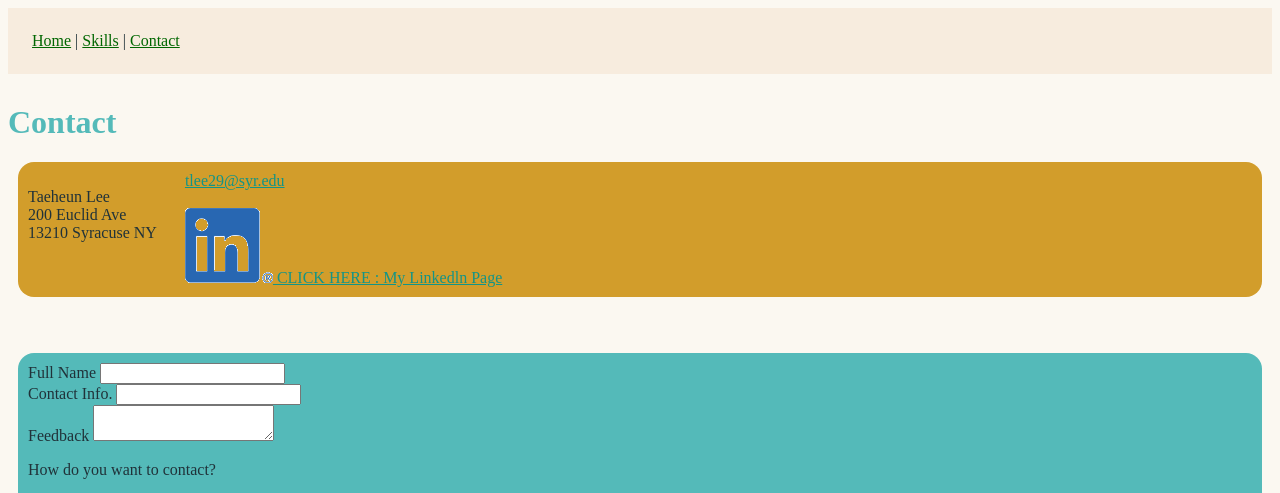
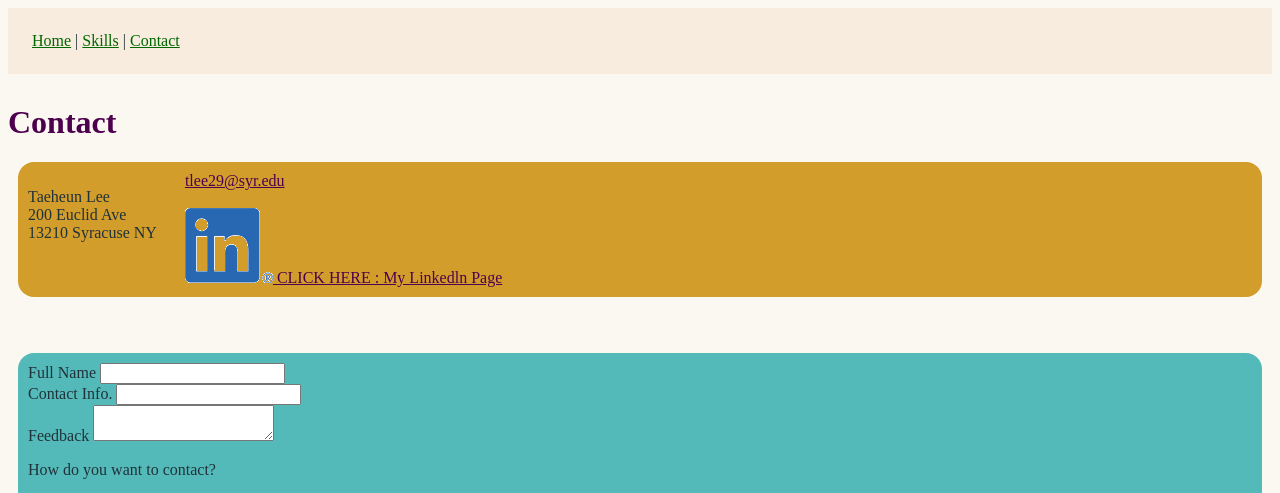
Before and after one commit to tlee29/ist263, a plain HTML site: page lab11/contact.html in a window 1280 px wide. Shown: the top 493 px of the page. Drawn offline with Linux system fonts and the light colour scheme.

Commit message:
Update styles.css

```diff
--- a/lab11/styles.css
+++ b/lab11/styles.css
@@ -3,8 +3,8 @@ body {
     color: #203239 ;
     font-size: 1em;
 }
-h1 {color: #54BAB9;}
-a {color:  #139487;}
+h1 {color: #4d004d;}
+a {color:  #4d004d;}
 .evenrow {background-color: pink;}
 nav {background-color: #F7ECDE;}
 nav a {
```
